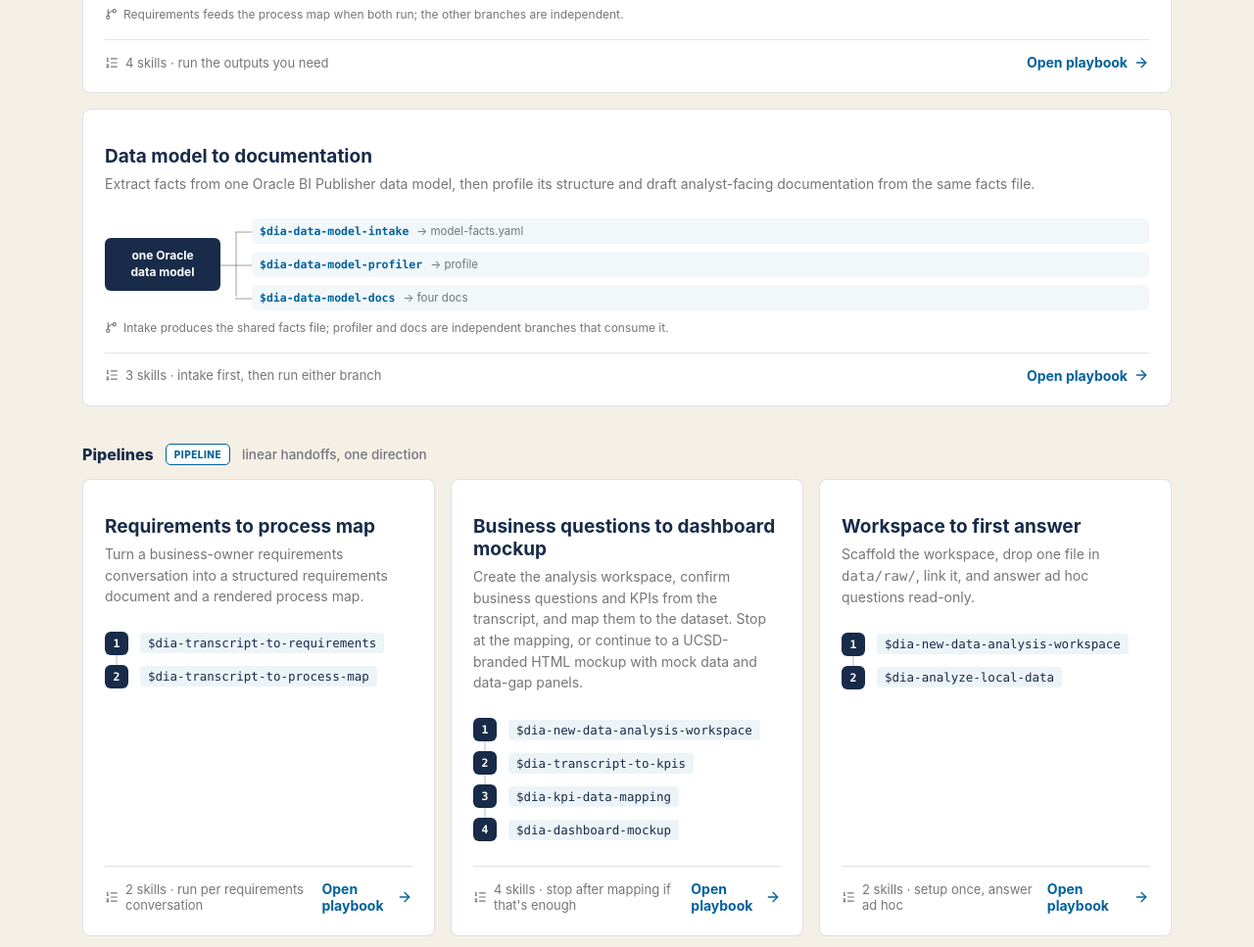
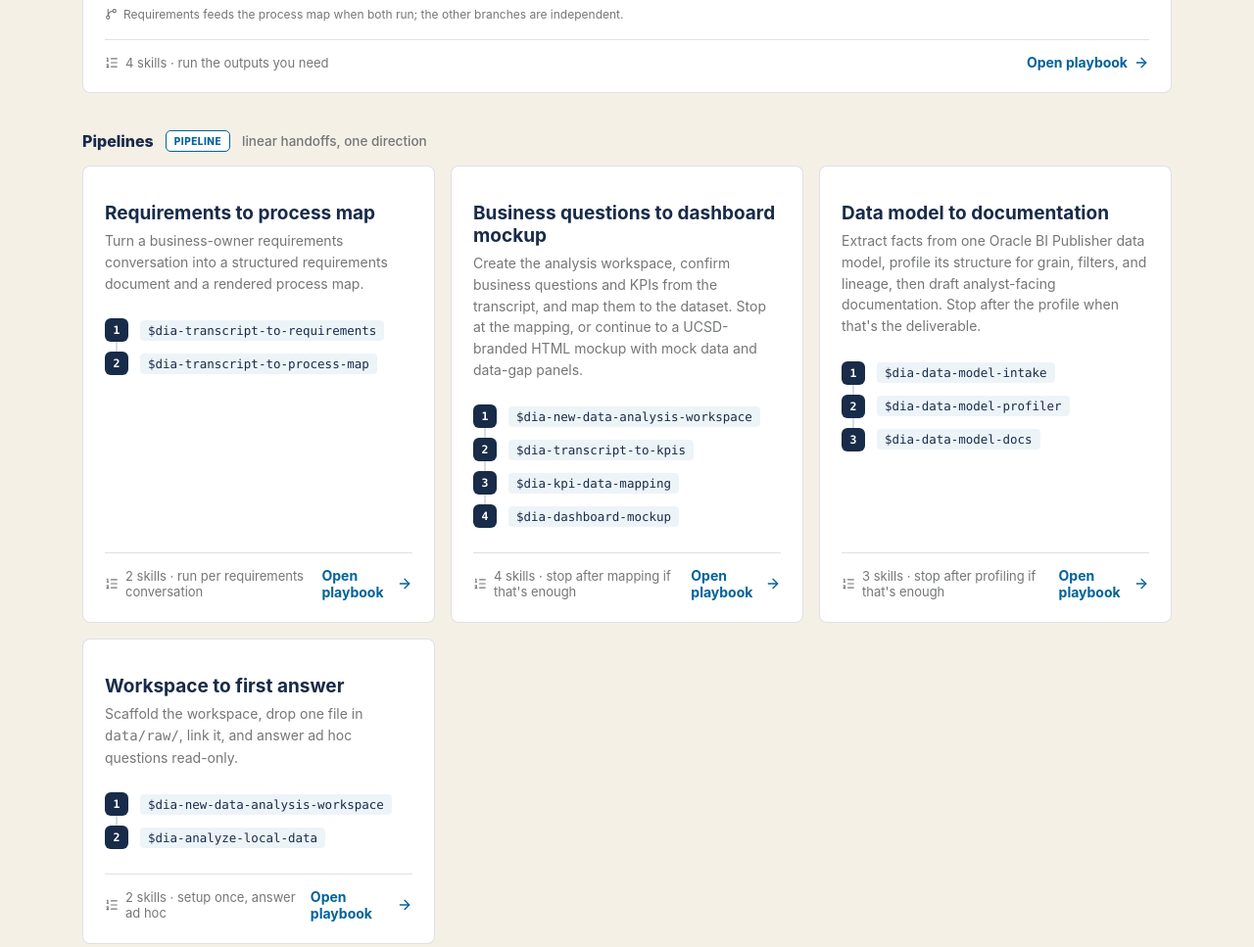
Before and after one commit to UC-San-Diego-DIA/DIA-Harness-Skills, a plain HTML site: page docs/index.html in a window 1280 px wide. Shown: the part 2029-2996 px from the top of the page at 98% size. Drawn offline with nearby package versions, Linux system fonts and the light colour scheme.

Commit message:
feat: streamline data model profiling and docs outputs
- Make the data model documentation playbook sequential
- Add concise profiling and analyst-facing doc templates
- Keep docs chat output focused on decisions and deliverables

```diff
--- a/docs/index.html
+++ b/docs/index.html
@@ -605,24 +605,6 @@ section[id]{scroll-margin-top:84px}
           <a class="btn-link" href="https://github.com/UC-San-Diego-DIA/DIA-Harness-Skills/blob/main/playbooks/one-transcript-many-artifacts.md">Open playbook<i data-lucide="arrow-right"></i></a>
         </div>
       </article>
-      <article class="pb spanfull">
-        <h3>Data model to documentation</h3>
-        <p class="pb-desc">Extract facts from one Oracle BI Publisher data model, then profile its structure and draft analyst-facing documentation from the same facts file.</p>
-        <div class="fan">
-          <div class="fan-src"><span class="fan-source">one Oracle<br>data model</span></div>
-          <div class="fan-rail"></div>
-          <div class="fan-outs">
-            <div class="fan-out"><code>$dia-data-model-intake</code><em>&rarr; model-facts.yaml</em></div>
-            <div class="fan-out"><code>$dia-data-model-profiler</code><em>&rarr; profile</em></div>
-            <div class="fan-out"><code>$dia-data-model-docs</code><em>&rarr; four docs</em></div>
-          </div>
-        </div>
-        <p class="fan-note"><i data-lucide="git-branch"></i>Intake produces the shared facts file; profiler and docs are independent branches that consume it.</p>
-        <div class="pb-foot">
-          <span class="pb-meta"><i data-lucide="list-ordered"></i>3 skills &middot; intake first, then run either branch</span>
-          <a class="btn-link" href="https://github.com/UC-San-Diego-DIA/DIA-Harness-Skills/blob/main/playbooks/data-model-to-documentation.md">Open playbook<i data-lucide="arrow-right"></i></a>
-        </div>
-      </article>
     </div>
     <h3 class="pb-kind">Pipelines <span class="pattern-chip pipeline">Pipeline</span> <span class="pb-kind-note">linear handoffs, one direction</span></h3>
     <div class="pb-grid">
@@ -650,6 +632,19 @@ section[id]{scroll-margin-top:84px}
         <div class="pb-foot">
           <span class="pb-meta"><i data-lucide="list-ordered"></i>4 skills &middot; stop after mapping if that's enough</span>
           <a class="btn-link" href="https://github.com/UC-San-Diego-DIA/DIA-Harness-Skills/blob/main/playbooks/business-questions-to-dashboard-mockup.md">Open playbook<i data-lucide="arrow-right"></i></a>
+        </div>
+      </article>
+      <article class="pb">
+        <h3>Data model to documentation</h3>
+        <p class="pb-desc">Extract facts from one Oracle BI Publisher data model, profile its structure for grain, filters, and lineage, then draft analyst-facing documentation. Stop after the profile when that's the deliverable.</p>
+        <ol class="steps">
+          <li><span class="step-num">1</span><code>$dia-data-model-intake</code></li>
+          <li><span class="step-num">2</span><code>$dia-data-model-profiler</code></li>
+          <li><span class="step-num">3</span><code>$dia-data-model-docs</code></li>
+        </ol>
+        <div class="pb-foot">
+          <span class="pb-meta"><i data-lucide="list-ordered"></i>3 skills &middot; stop after profiling if that's enough</span>
+          <a class="btn-link" href="https://github.com/UC-San-Diego-DIA/DIA-Harness-Skills/blob/main/playbooks/data-model-to-documentation.md">Open playbook<i data-lucide="arrow-right"></i></a>
         </div>
       </article>
       <article class="pb">
```
Also changed, not shown: 6 other files.
